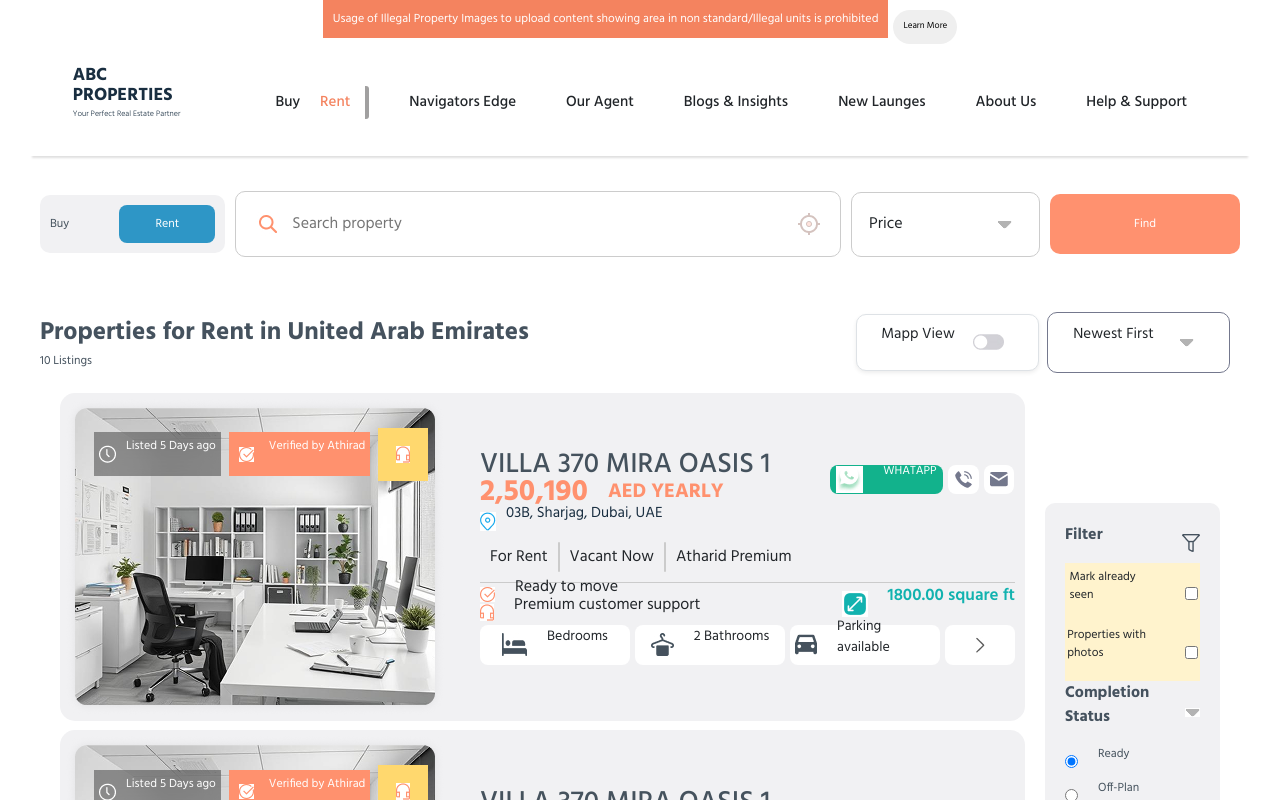
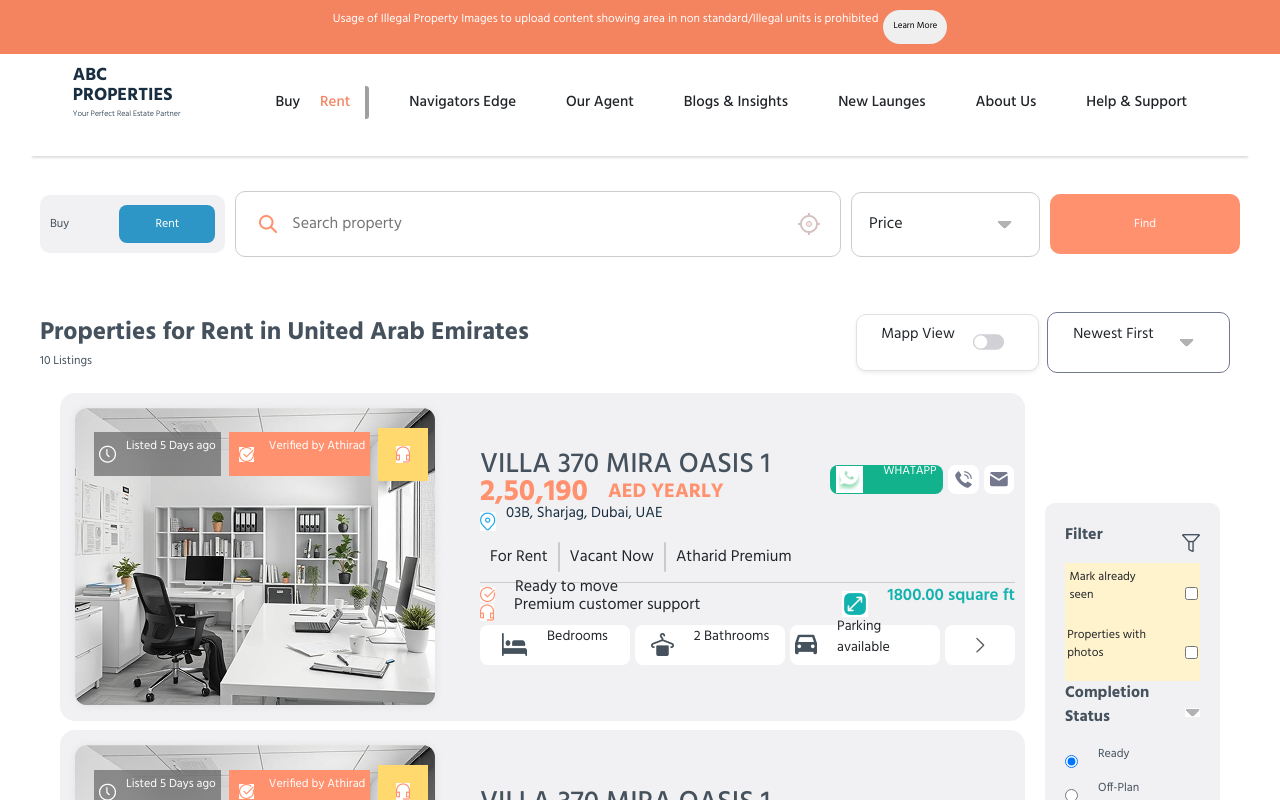
Before and after one commit to ShilpaBabeendran/react-apllication, a React (Create React App) app: page / in a window 1280 px wide. Shown: the top 800 px of the page. Built offline with nearby package versions, Linux system fonts and the light colour scheme; a web font is replaced by a local one.

Commit message:
caa change

```diff
--- a/src/Components/HomePage/index.js
+++ b/src/Components/HomePage/index.js
@@ -108,8 +108,8 @@ const handlePriceChange = (e) => {
 
             {/* warnning banner */}
 
-        <div className='  warning-banner text-center'>
-            <p className='warning-text ' style={{ color: "#FFFFFF", backgroundColor: "#F4835F", padding: "10PX" }}>Usage of Illegal Property Images to upload content showing area in non standard/Illegal units is prohibited</p>
+        <div className='  warning-banner text-center' style={{backgroundColor: "#F4835F", padding: "10PX" }}>
+            <p className='warning-text ' style={{ color: "#FFFFFF", }}>Usage of Illegal Property Images to upload content showing area in non standard/Illegal units is prohibited</p>
             <button className='learn-more-btn'style={{ backgroundColor: "#FFFFF",  }}>Learn More</button>
         </div>
 
```
